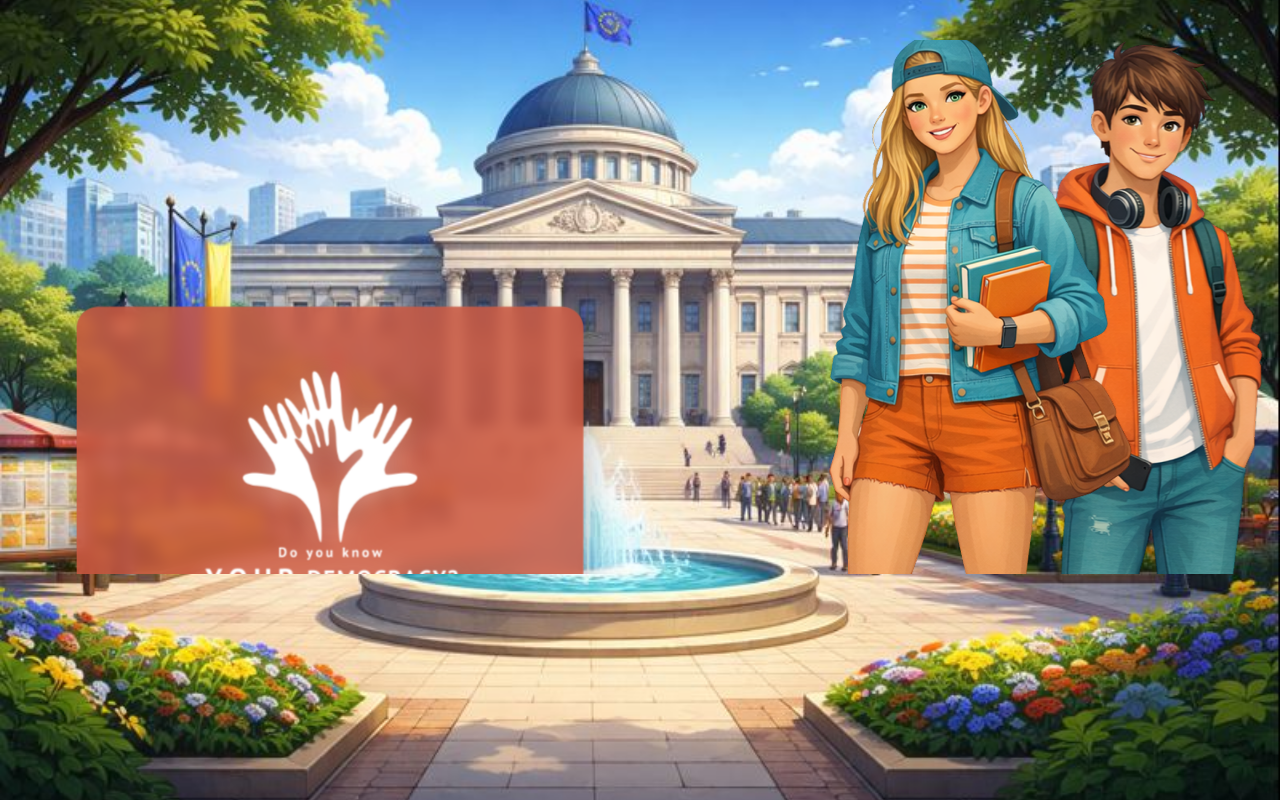
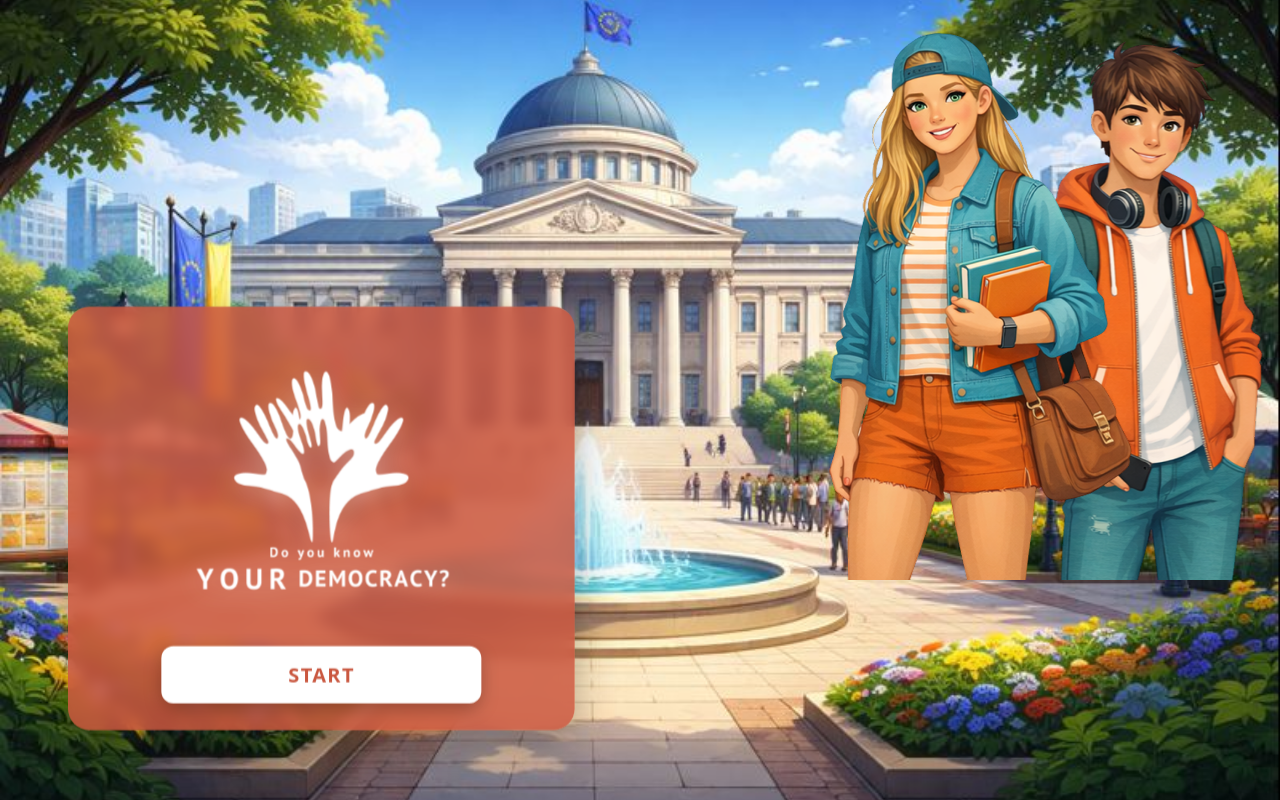
Before and after one commit to amila-mirvic/Game-Know-Your-Democracy, a React (Create React App) app: page / in a window 1280 px wide. Built offline with nearby package versions, Linux system fonts and the light colour scheme; a web font is replaced by a local one.

Commit message:
welcomescreen v2

```diff
--- a/src/screens/Welcome/WelcomeScreen.js
+++ b/src/screens/Welcome/WelcomeScreen.js
@@ -21,7 +21,6 @@ export default function WelcomeScreen() {
           </button>
         </div>
 
-        {/* ✅ jedna slika koja prelazi preko boxa */}
         <img
           src="/characters/both.png"
           className={styles.characters}
--- a/src/screens/Welcome/WelcomeScreen.module.css
+++ b/src/screens/Welcome/WelcomeScreen.module.css
@@ -92,11 +92,9 @@
     padding: 40px 30px;
     margin-top: -15vh;
   }
-
   .logo {
     max-width: 280px;
   }
-
   .playBtn {
     height: 74px;
     font-size: 26px;
@@ -105,26 +103,31 @@
 
 /* ✅ Desktop Only (1025px+) */
 @media (min-width: 1025px) {
-  /* Make positioning deterministic on desktop */
+  /* 🔥 KLJUČ: wrapper više NE smije rezati */
   .wrapper {
     display: block;
-    overflow: hidden;
+    overflow: visible; /* ✅ ne siječe dugme/elemente */
   }
 
-  /* ✅ Move the red box to the left (real move) */
+  /* ✅ box se stvarno pomjeri lijevo (absolute) */
   .heroCard {
     position: absolute;
-    left: clamp(60px, 9vw, 220px);
+    left: clamp(60px, 8vw, 220px);
     top: 50%;
     transform: translateY(-50%);
+
     width: 760px;
     max-width: none;
     min-height: 480px;
+
     border-radius: 32px;
     padding: 55px;
+    padding-bottom: 140px; /* ✅ prostor za START dugme unutar kartice */
     gap: 15px;
-    margin: 0;
+    margin-top: 0;
+    margin-right: 0;
     justify-content: center;
+
     box-shadow: 0 25px 60px rgba(0, 0, 0, 0.3);
   }
 
@@ -134,16 +137,17 @@
     margin-bottom: 20px;
   }
 
+  /* ✅ dugme unutar kartice (nema bottom:-40) */
   .playBtn {
     position: absolute;
     left: 50%;
-    bottom: -42px;
+    bottom: 40px;
     transform: translateX(-50%);
     width: 480px;
-    max-width: none;
     height: 86px;
     font-size: 30px;
     border-radius: 18px;
+    max-width: none;
     z-index: 50;
     text-transform: uppercase;
   }
@@ -152,26 +156,25 @@
     transform: translateX(-50%) scale(1.05);
   }
 
-  /* ✅ Characters pinned to bottom + slightly larger */
+  /* ✅ Characters: bottom-fixed + mrvu veći */
   .characters {
     display: block;
     position: absolute;
     right: 0;
-    bottom: 0; /* ✅ fixed to bottom */
+    bottom: 0; /* ✅ zakucaj za bottom */
     width: auto;
-    height: 112vh; /* ✅ a bit bigger */
+    height: 112vh; /* ✅ mrvu veći */
     max-width: none;
     margin: 0;
     pointer-events: none;
     user-select: none;
     z-index: 5;
 
-    /* Peek from the right, keep this even while animating */
     transform: translate3d(10%, 0, 0);
     animation: floatYDesktop 4.5s ease-in-out infinite;
   }
 
-  /* ✅ Preserve translateX while animating Y */
+  /* ✅ sačuvaj translateX dok animiraš Y */
   @keyframes floatYDesktop {
     0%,
     100% {
@@ -189,23 +192,19 @@
     flex-direction: row;
     padding: 10px;
   }
-
   .heroCard {
     margin-top: 0;
     width: 50%;
     padding: 15px;
     gap: 10px;
   }
-
   .logo {
     max-width: 140px;
   }
-
   .playBtn {
     height: 44px;
     font-size: 16px;
   }
-
   .characters {
     position: relative;
     bottom: 0;
@@ -213,4 +212,13 @@
     width: 40%;
     margin: 0;
   }
+  @keyframes floatY {
+    0%,
+    100% {
+      transform: translateY(0);
+    }
+    50% {
+      transform: translateY(-5px);
+    }
+  }
 }
```
